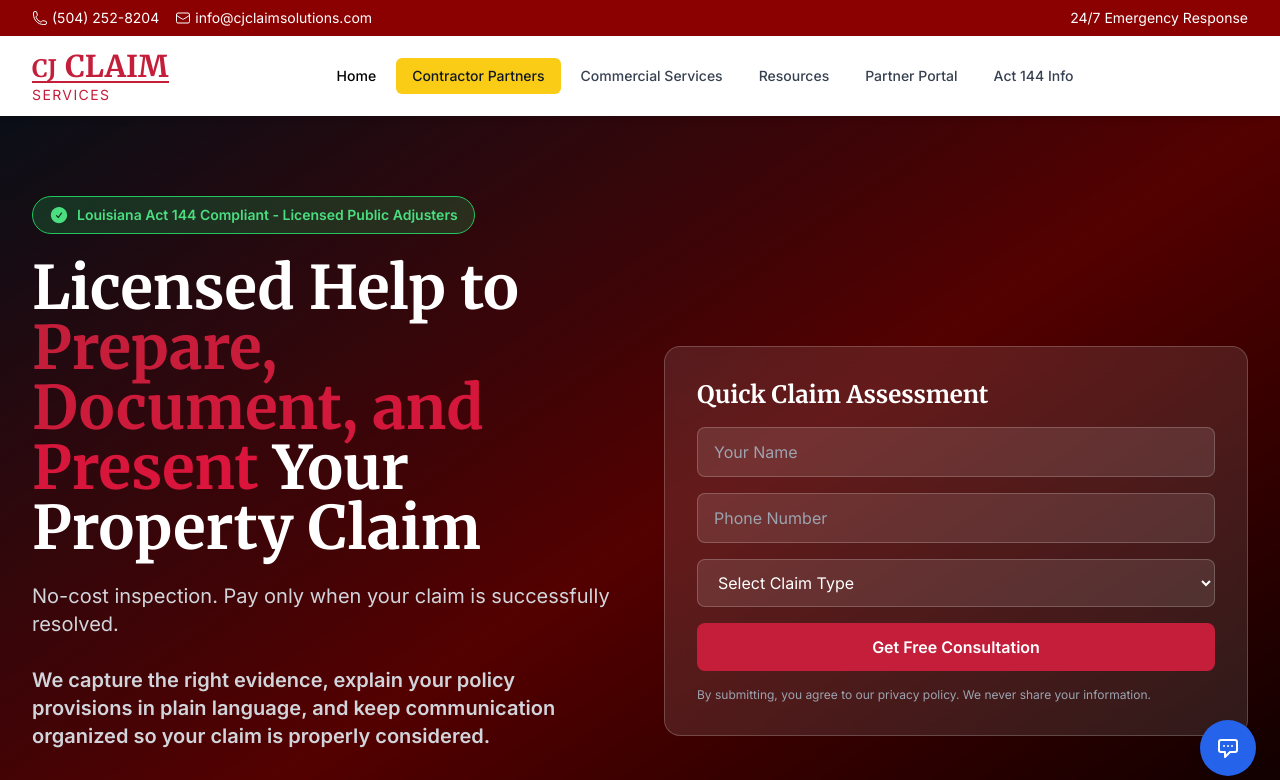
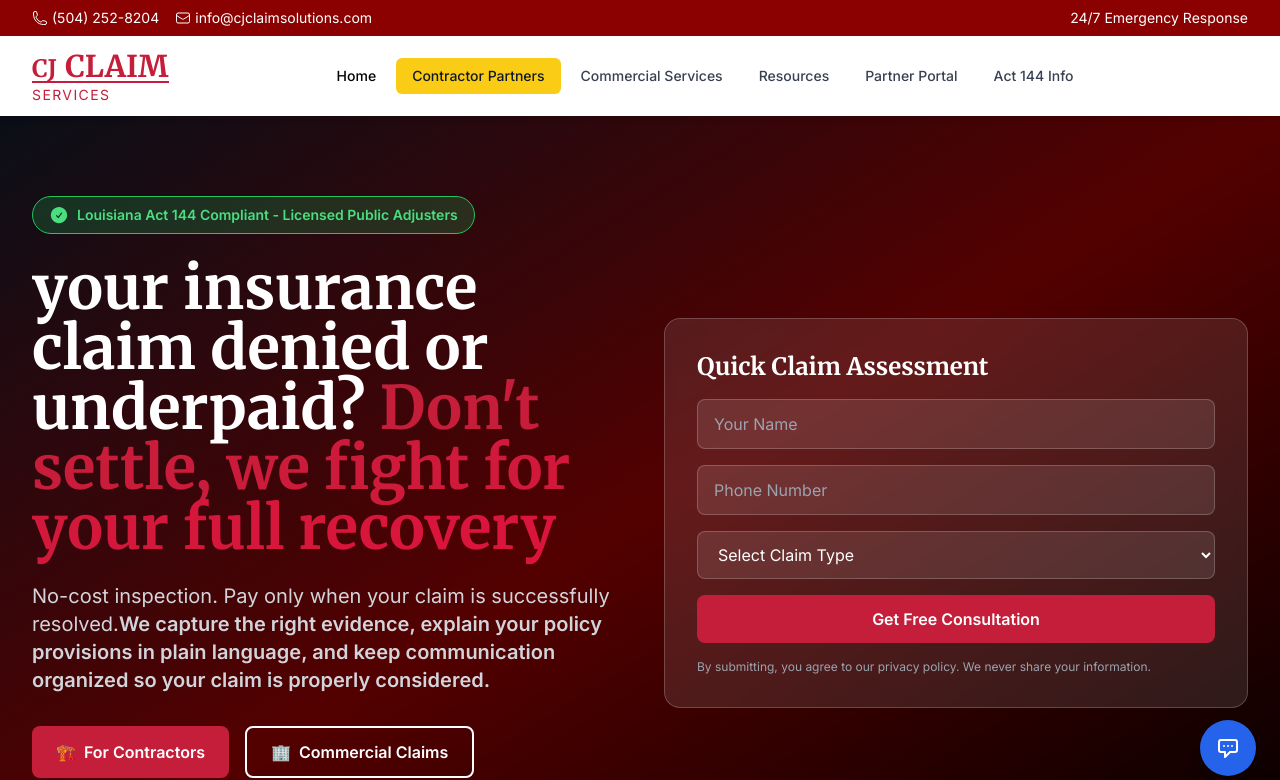
Before and after one commit to eatsalad239/cj-public-adjusteer, a React (Vite) app: page / in a window 1280 px wide. Shown: the top 780 px of the page. Built offline with nearby package versions, Linux system fonts and the light colour scheme.

Commit message:
Fix formatting and update text in Hero component

```diff
--- a/src/components/Hero.jsx
+++ b/src/components/Hero.jsx
@@ -21,11 +21,12 @@ const Hero = () => {
             </div>
 
             <h1 className="text-4xl md:text-6xl font-serif font-bold text-white mb-6">
-              Licensed Help to <span className="gradient-text">Prepare, Document, and Present</span> Your Property Claim
+              your insurance claim denied or underpaid? <span className="gradient-text">Don't settle, we fight for your full recovery</span>
             </h1>
 
             <p className="text-xl text-gray-300 mb-8">
-              No-cost inspection. Pay only when your claim is successfully resolved.<br/><br/>
+              No-cost inspection. Pay only when your claim is successfully resolved.
+
               <span className="font-semibold">We capture the right evidence, explain your policy provisions in plain language,
               and keep communication organized so your claim is properly considered.</span>
             </p>
```
